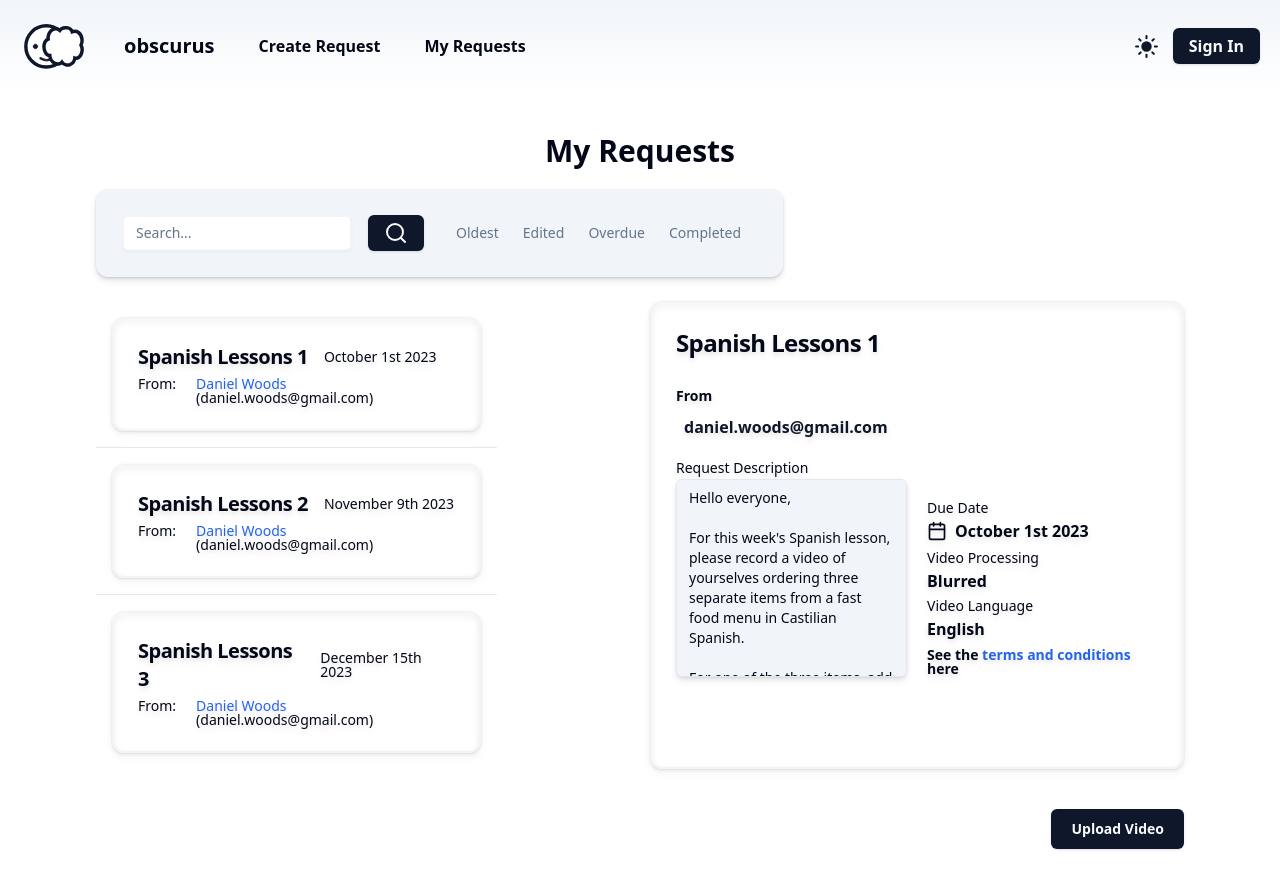
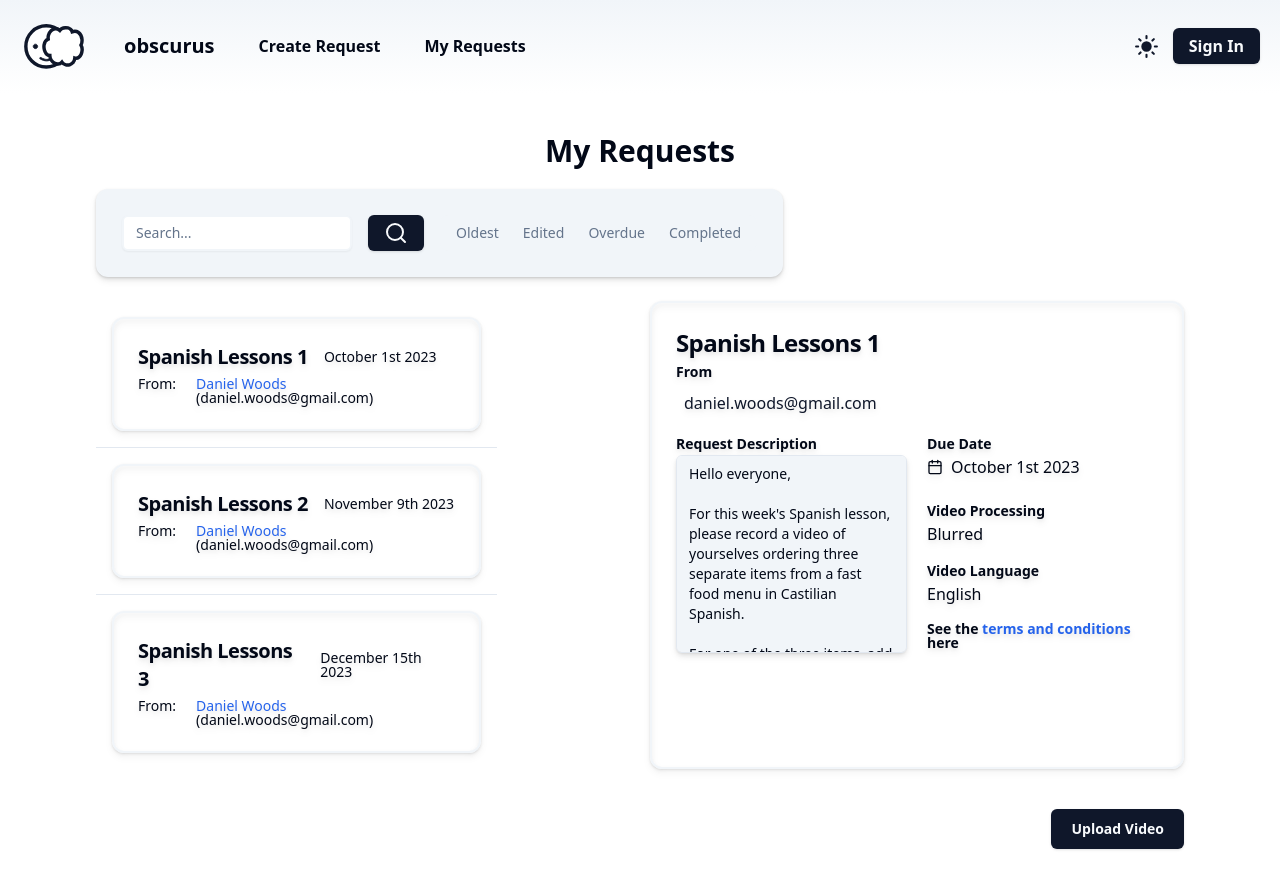
Before and after one commit to COSC-499-W2023/year-long-project-team-9, a Next.js app in the folder app/obscurus/: page /MyRequests in a window 1280 px wide. Both pictures are taken after a click on the element 296 px from the left and 373 px from the top of the page. Built offline with nearby package versions, Linux system fonts and the light colour scheme.

Commit message:
finalize ui

```diff
--- a/app/obscurus/src/pages/CreateRequest.tsx
+++ b/app/obscurus/src/pages/CreateRequest.tsx
@@ -350,7 +350,7 @@ const CreateRequest = () => {
               </div>
 
               <div id="prevClient">
-                <Label>Client(s)</Label>
+                <Label className="font-bold">From</Label>
                 {clientList.map((singleClient, index) => (
                   <ul key={index}>
                     {singleClient.client.length < 1 && (
@@ -371,7 +371,7 @@ const CreateRequest = () => {
                 className="grid grid-cols-2 left-justify gap-5 pt-2"
               >
                 <div id="prevDesc">
-                  <Label className="">Request Description</Label>
+                  <Label className="font-bold">Request Description</Label>
                   <Textarea
                     className="bg-accent resize-none"
                     placeholder={desc}
--- a/app/obscurus/src/pages/MyRequests.tsx
+++ b/app/obscurus/src/pages/MyRequests.tsx
@@ -263,7 +263,8 @@ const MyRequests = () => {
             <CardContent className="grid">
               {selectedRequest ? (
                 <>
-                  <div id="prevTitle" className="pt-6 grid grid-row-3 pb-6">
+                  <div className="grid">
+                    <div id="prevTitle" className="pt-6 grid grid-row-3">
                       <CardTitle className="break-all text-2xl">
                         {selectedRequest.reqtitle}
                       </CardTitle>
@@ -271,7 +272,7 @@ const MyRequests = () => {
 
                     <div id="prevClient">
                       <Label className="font-bold">From</Label>
-                    <div className="break-all text-primary indent-2 pt-2 pb-2 font-bold">
+                      <div className="break-all text-primary indent-2 pt-2 pb-2 ">
                         {selectedRequest.senderEmail}
                       </div>
                     </div>
@@ -281,7 +282,7 @@ const MyRequests = () => {
                       className="grid grid-cols-2 left-justify gap-5 pt-2"
                     >
                       <div id="prevDesc">
-                      <Label className="">Request Description</Label>
+                        <Label className="font-bold">Request Description</Label>
 
                         <Textarea
                           className="bg-accent resize-none"
@@ -290,31 +291,26 @@ const MyRequests = () => {
                           rows={9}
                         />
                       </div>
-                    <div className="grid grid-row-4 font-bold">
-                      <div id="prevDate" className="pt-10 ">
-                        <Label>Due Date</Label>
+                      <div className="grid grid-row-4">
+                        <div id="prevDate" className=" ">
+                          <Label className="font-bold">Due Date</Label>
                           <div className="flex items-center">
-                          <CalendarIcon
-                            className="mr-2"
-                            height={20}
-                            width={20}
-                          />
+                            <CalendarIcon className="mr-2 h-4 w-4" />
                             <div className="text-base">
                               {selectedRequest.reqdue}
                             </div>
                           </div>
                         </div>
-                      <div className="grid">
-                        <div id="prevBlurred">
-                          <Label className="">Video Processing</Label>
-                          <div className="w-full ">Blurred</div>
+                        <div className="grid grid-row-4">
+                        <div id="prevBlurred" className="pb-1.5">                            <Label className="font-bold">
+                              Video Processing
+                            </Label>
+                            <div className="w-full font-base">Blurred</div>
                           </div>
-
                           <div id="prevLanguage" className="pb-1.5">
-                          <Label>Video Language</Label>
+                            <Label className="font-bold">Video Language</Label>
                             <div className="w-full">English</div>
                           </div>
-
                           <div
                             id="prevTerms"
                             className="flex items-center space-x-10"
@@ -334,18 +330,19 @@ const MyRequests = () => {
                         </div>
                       </div>
                     </div>
+                  </div>
                 </>
               ) : (
                 <>
                   <div className="grid">
-                    <div id="prevTitle" className="pt-6 grid grid-row-3 pb-6">
+                    <div id="prevTitle" className="pt-6 grid grid-row-3">
                       <CardTitle className="break-all text-2xl">
                         {requests[0].reqtitle}
                       </CardTitle>
                     </div>
 
                     <div id="prevClient">
-                      <Label className="">From</Label>
+                      <Label className="font-bold">From</Label>
                       <div className="break-all text-primary indent-2 pt-2 pb-2 ">
                         {requests[0].senderEmail}
                       </div>
@@ -356,7 +353,7 @@ const MyRequests = () => {
                       className="grid grid-cols-2 left-justify gap-5 pt-2"
                     >
                       <div id="prevDesc">
-                        <Label className="">Request Description</Label>
+                        <Label className="font-bold">Request Description</Label>
 
                         <Textarea
                           className="bg-accent resize-none"
@@ -365,29 +362,25 @@ const MyRequests = () => {
                           rows={9}
                         />
                       </div>
-                      <div className="grid">
-                        <div id="prevDate" className="pt-10 ">
-                          <Label className="">Due Date</Label>
+                      <div className="grid grid-row-4">
+                        <div id="prevDate" className="">
+                          <Label className="font-bold">Due Date</Label>
                           <div className="flex items-center">
-                            <CalendarIcon
-                              className="mr-2"
-                              height={20}
-                              width={20}
-                            />
+                            <CalendarIcon className="mr-2 h-4 w-4" />
                             <div className="text-base">
                               {requests[0].reqdue}
                             </div>
                           </div>
                         </div>
-                        <div className="grid grid-row-5">
-                          <div id="prevBlurred">
-                            <Label className="">
+                        <div className="grid grid-row-4">
+                          <div id="prevBlurred" className="pb-1.5">
+                            <Label className="font-bold">
                               Video Processing
                             </Label>
-                            <div className="w-full ">Blurred</div>
+                            <div className="w-full font-base">Blurred</div>
                           </div>
                           <div id="prevLanguage" className="pb-1.5">
-                            <Label className="">Video Language</Label>
+                            <Label className="font-bold">Video Language</Label>
                             <div className="w-full">English</div>
                           </div>
                           <div
@@ -405,7 +398,6 @@ const MyRequests = () => {
                               </a>{" "}
                               here
                             </Label>
-
                           </div>
                         </div>
                       </div>
```
Lines whose indentation alone changed are shown as unchanged.
